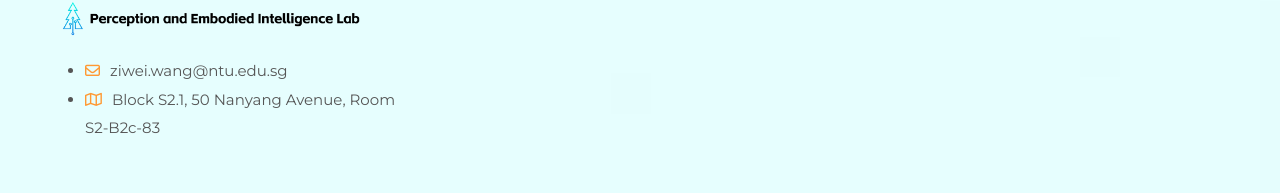
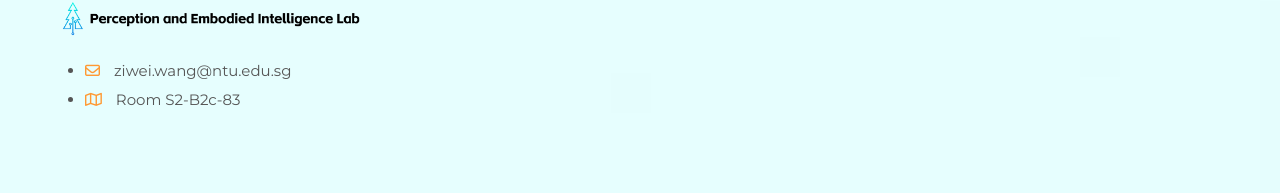
Before and after one commit to PINE-Lab-NTU/PINE-Lab-NTU.github.io, a plain HTML site: page index.html in a window 1280 px wide. Shown: the part 1470-1663 px from the top of the page. Drawn offline with nearby package versions, Linux system fonts and the light colour scheme; some packages are replaced by stand-ins of ours; a script that the page names is missing; a web font is replaced by a local one.

Commit message:
Update index.html

```diff
--- a/index.html
+++ b/index.html
@@ -354,8 +354,8 @@
 									</p> -->
 
 									<ul class="cont_info">
-										<li><i class="fa-regular fa-envelope"></i>ziwei.wang@ntu.edu.sg</li>
-										<li><i class="fa-regular fa-map"></i>Block S2.1, 50 Nanyang Avenue, Room S2-B2c-83</li>
+										<li><i class="fa-regular fa-envelope"></i> ziwei.wang@ntu.edu.sg</li>
+										<li><i class="fa-regular fa-map"></i> Room S2-B2c-83</li>
 									</ul>
 								</div>
 							</div>
```
